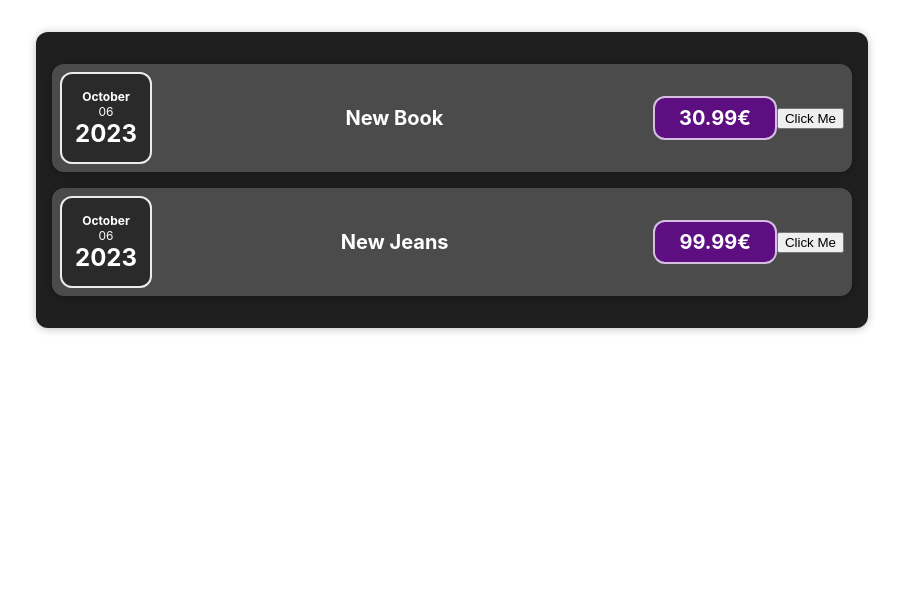
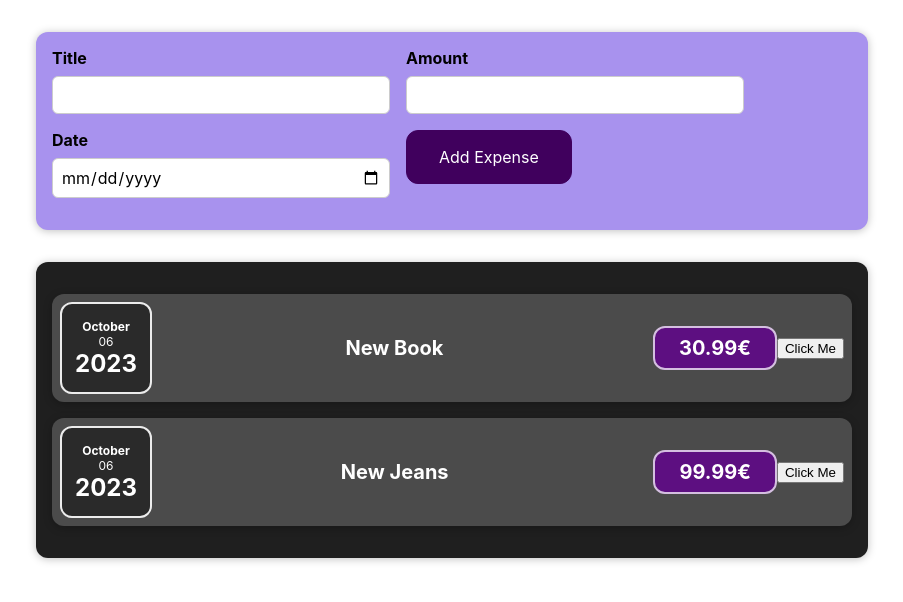
Before and after one commit to Tooma81/React_projekti_loomine, a React (Create React App) app: page / in a window 1280 px wide. Shown: the top 602 px of the page, without its empty margins (188-1091 px from the left). Built offline with nearby package versions, Linux system fonts and the light colour scheme.

Commit message:
Added expense form layout

```diff
--- a/src/App.js
+++ b/src/App.js
@@ -1,5 +1,6 @@
 import './App.css';
 import Expenses from './components/Expenses/Expenses';
+import NewExpense from './components/NewExpense/NewExpense';
 
 const App = () => {
   const expenses = [
@@ -16,9 +17,8 @@
   ]
   return (
     <div className='App'>
-        <Expenses
-          expenses = {expenses}
-        />
+      <NewExpense></NewExpense>
+      <Expenses expenses = {expenses} />
     </div>
   );
 }
--- /dev/null
+++ b/src/components/NewExpense/ExpenseForm.css
@@ -0,0 +1,26 @@
+.new-expense__controls {
+    display: flex;
+    flex-wrap: wrap;
+    gap: 1rem;
+    margin-bottom: 1rem;
+    text-align: left;
+}
+
+.new-expense__control label {
+    font-weight: bold;
+    margin-bottom: 0.5rem;
+    display: block;
+}
+
+.new-expense__control input {
+    font: inherit;
+    padding: 0.5rem;
+    border-radius: 6px;
+    border: 1px solid #ccc;
+    width: 20rem;
+    max-width: 100%;
+}
+
+.new-expense__actions {
+    text-align: right;
+}
--- /dev/null
+++ b/src/components/NewExpense/ExpenseForm.js
@@ -0,0 +1,31 @@
+import './ExpenseForm.css'
+
+const ExpenseForm = (props) => {
+    return(
+        <form>
+            <div class = 'new-expense__controls'>
+                <div class = 'new-expense__control'>
+                    <label>Title</label>
+                    <input type = 'text'/>
+                </div>
+                <div class = 'new-expense__control'>
+                    <label>Amount</label>
+                    <input type = 'number'
+                    min = '0.01' step = '0.01'/>
+                </div>
+                <div class = 'new-expense__control'>
+                    <label>Date</label>
+                    <input type = 'date'
+                    min = '2023-01-01' max = '2025-01-31'/>
+                </div>
+                <div class = 'new-expense__actions'>
+                    <button type = 'submit'>
+                        Add Expense
+                    </button>
+                </div>
+            </div>
+        </form>
+    )
+}
+
+export default ExpenseForm
--- /dev/null
+++ b/src/components/NewExpense/NewExpense.css
@@ -0,0 +1,38 @@
+.new-expense {
+    background-color: #a892ee;
+    padding: 1rem;
+    margin: 2rem auto;
+    width: 50rem;
+    max-width: 95%;
+    border-radius: 12px;
+    text-align: center;
+    box-shadow: 0 1px 8px rgba(0, 0, 0, 0.25);
+}
+
+.new-expense button {
+    font: inherit;
+    cursor: pointer;
+    padding: 1rem 2rem;
+    border: 1px solid #40005d;
+    background-color: #40005d;
+    color: white;
+    border-radius: 12px;
+    margin-right: 1rem;
+}
+
+.new-expense button:hover,
+.new-expense button:active {
+    background-color: #510674;
+    border-color: #510674;
+}
+
+.new-expense button.alternative {
+    color: #220131;
+    border-color: transparent;
+    background-color: transparent;
+}
+
+.new-expense button.alternative:hover,
+.new-expense button.alternative:active {
+    background-color: #ddb3f8;
+}
--- /dev/null
+++ b/src/components/NewExpense/NewExpense.js
@@ -0,0 +1,12 @@
+import './NewExpense.css'
+import ExpenseForm from './ExpenseForm'
+
+const NewExpense = (props) => {
+    return (
+        <div class = 'new-expense'>
+            <ExpenseForm />
+        </div>
+    )
+}
+
+export default NewExpense
```
